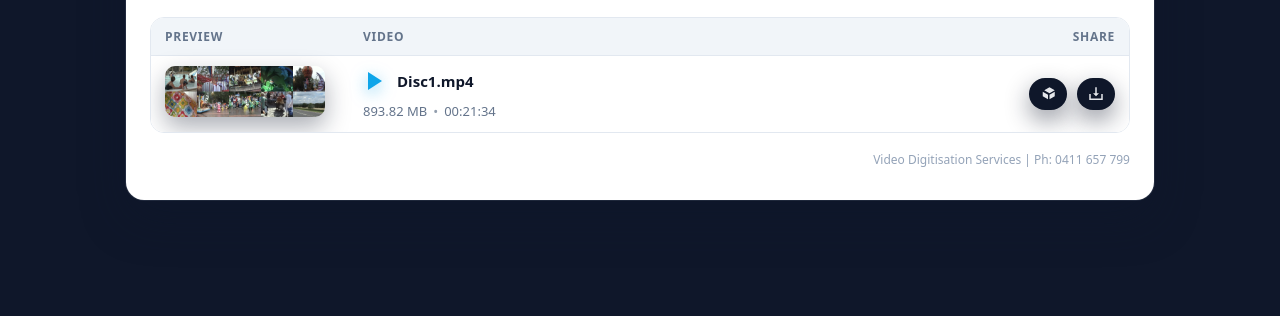
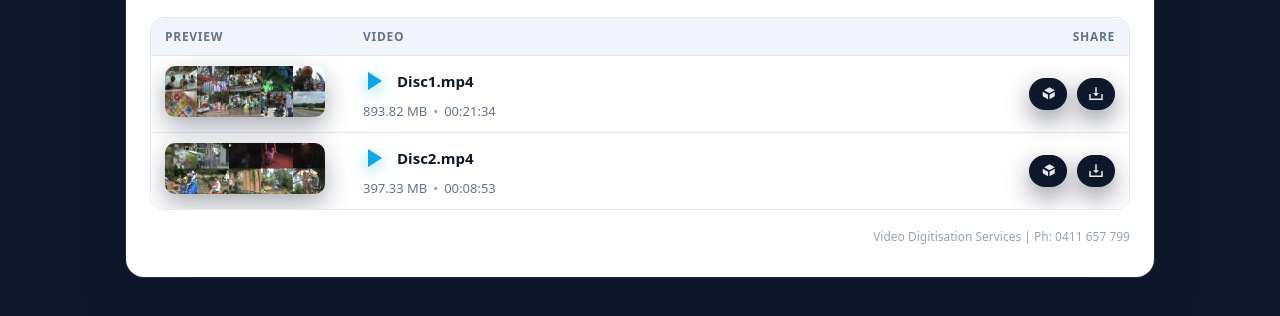
Before and after one commit to RealmsAU/Mel-Kay, a plain HTML site: page index.html in a window 1280 px wide. Shown: the part 112-428 px from the top of the page. Drawn offline with Linux system fonts and the light colour scheme.

Commit message:
Auto-update: 2026-05-22 14:21:20

```diff
--- a/index.html
+++ b/index.html
@@ -404,6 +404,59 @@
 
   </td>
 </tr>
+<tr>
+  <td class="thumb-cell">
+    <div class="thumb-wrapper">
+      <img src="thumbnails/Disc2.jpg"
+           class="thumb-img"
+           data-thumb="thumbnails/Disc2.jpg"
+           onclick="openImageFromThumb(this)">
+    </div>
+  </td>
+
+  <td class="info-cell">
+    <a href="#"
+       class="play-link"
+       data-local="./Disc2.mp4"
+       data-dropbox="https://dl.dropboxusercontent.com/s/uoyiz3qdmafgqacuk10u7/Disc2.mp4?rlkey=bpa18bio0pasvusudcad4nxbv"
+       onclick="openVideoFromLink(this); return false;">
+      <svg class="play-icon" viewBox="0 0 24 24">
+        <polygon points="5,3 19,12 5,21" />
+      </svg>
+      <span class="filename-text">Disc2.mp4</span>
+    </a>
+
+    <div class="meta-line">
+      <span class="size-text">397.33 MB</span>
+      <span class="dot-sep">•</span>
+      <span class="duration-text">00:08:53</span>
+    </div>
+  </td>
+
+  <td class="share-cell">
+
+    <!-- Share button -->
+    <button class="icon-button"
+            data-dropbox="https://www.dropbox.com/s/uoyiz3qdmafgqacuk10u7/Disc2.mp4?rlkey=bpa18bio0pasvusudcad4nxbv&dl=0"
+            onclick="copyShareLinkFromButton(this)"
+            title="Copy Dropbox share link">
+      <svg class="share-icon" viewBox="0 0 24 24">
+        <path d="M14 3l7 4-7 4-7-4 7-4zm7 6v6l-7 4v-6l7-4zm-9 4v6l-7-4V9l7 4z"/>
+      </svg>
+    </button>
+
+    <!-- Download button -->
+    <a class="icon-button download-button"
+       data-dropbox-download="https://dl.dropboxusercontent.com/s/uoyiz3qdmafgqacuk10u7/Disc2.mp4?rlkey=bpa18bio0pasvusudcad4nxbv&dl=1"
+       onclick="downloadFromDropbox(this); return false;"
+       title="Download video">
+      <svg class="download-icon" viewBox="0 0 24 24">
+        <path d="M12 3v12l4-4h-3V3h-2v8H8l4 4zm-7 9v6h14v-6h2v8H3v-8h2z"/>
+      </svg>
+    </a>
+
+  </td>
+</tr>
 
           </tbody>
         </table>
```
Also changed, not shown: thumbnails/Disc2.jpg (added).
